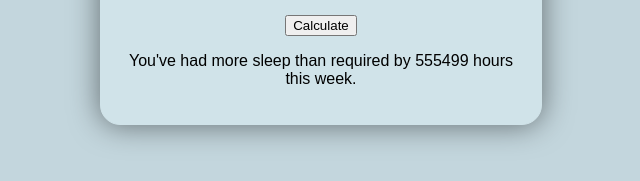
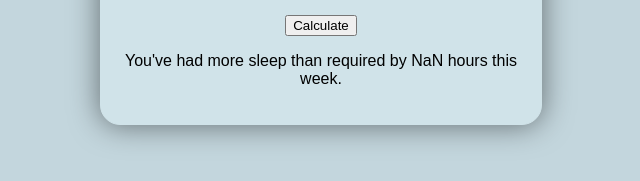
Before and after one commit to nuel232/sleepDeptCalculator, a plain HTML site: page index.html in a window 1280 px wide. Both pictures are taken after typing "5", "5", "5", "5", "5", "5" into the empty fields and a click on the button "Calculate". Shown: the part 359-540 px from the top of the page, 319-959 px from the left. Drawn offline with Linux system fonts and the light colour scheme.

Commit message:
Update index.html

```diff
--- a/index.html
+++ b/index.html
@@ -56,13 +56,13 @@
     <script>
         function calculateSleepDebt() {
             const sleepHours = {
-                monday: document.getElementById('monday').value,
-                tuesday: document.getElementById('tuesday').value,
-                wednesday: document.getElementById('wednesday').value,
-                thursday: document.getElementById('thursday').value,
-                friday: document.getElementById('friday').value,
-                saturday: document.getElementById('saturday').value,
-                sunday: document.getElementById('sunday').value
+                monday: parseFloat(document.getElementById('monday').value),
+                tuesday: parseFloat(document.getElementById('tuesday').value),
+                wednesday: parseFloat(document.getElementById('wednesday').value),
+                thursday: parseFloat(document.getElementById('thursday').value),
+                friday: parseFloat(document.getElementById('friday').value),
+                saturday: parseFloat(document.getElementById('saturday').value),
+                sunday: parseFloat(document.getElementById('sunday').value)
             };
 
             const totalSleep = Object.values(sleepHours).reduce((acc, curr) => acc + curr, 0);
```
